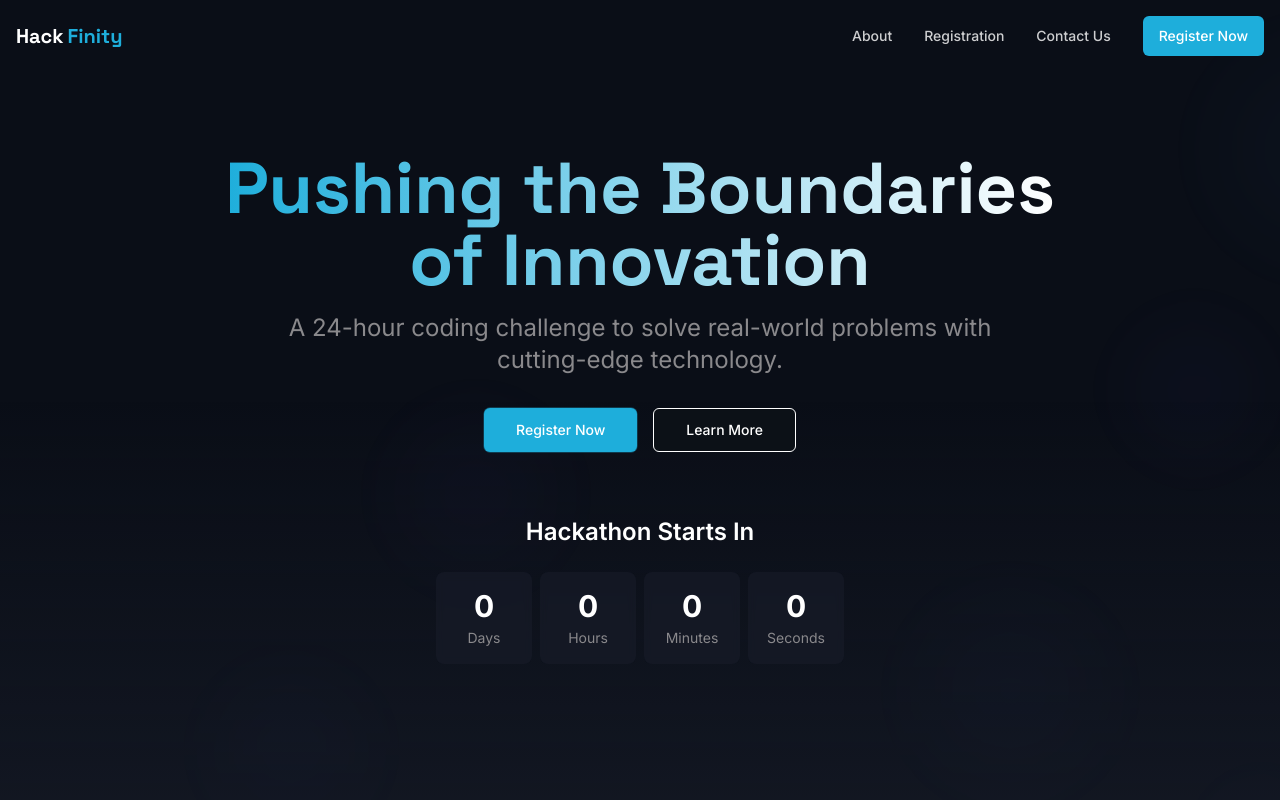
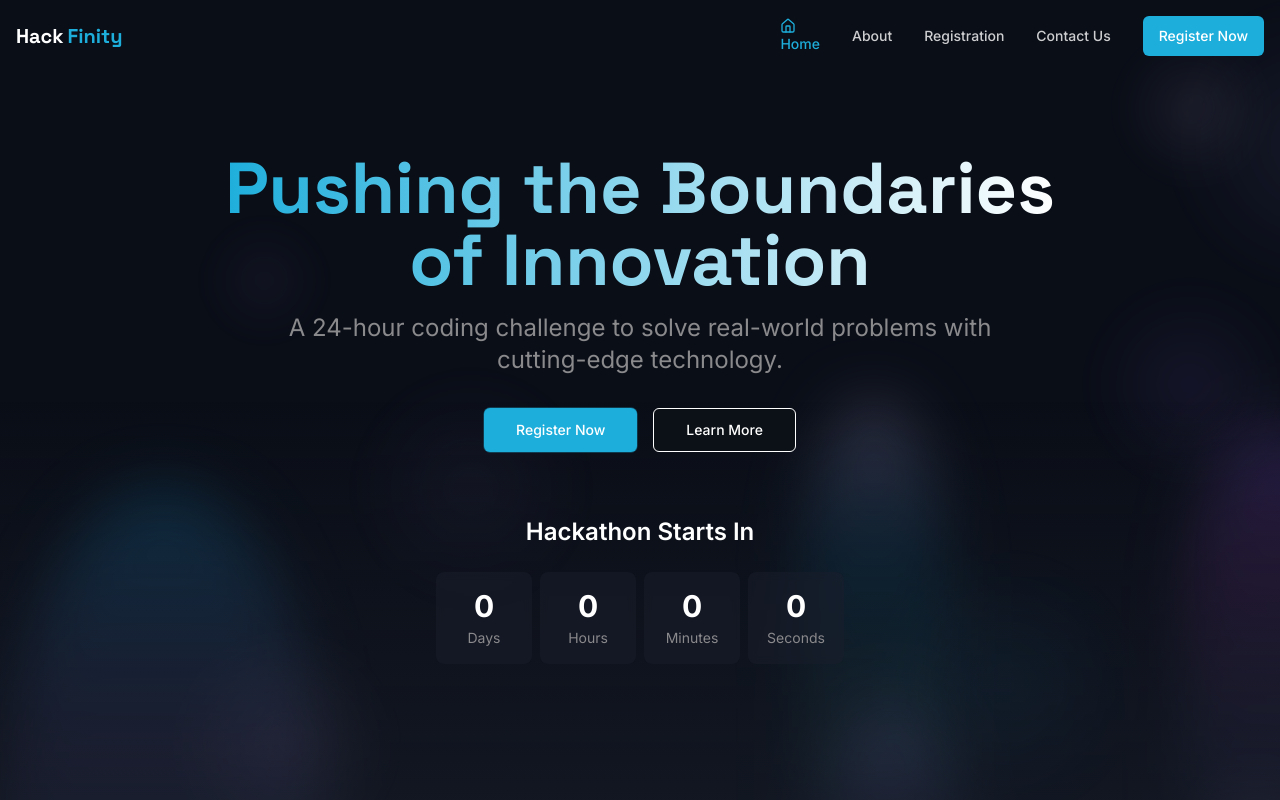
Before and after one commit to MohamedNasirS/Hack-Finity, a React (Vite) app: page / in a window 1280 px wide. Shown: the top 800 px of the page. Built offline with nearby package versions, Linux system fonts and the light colour scheme.

Commit message:
Add home button and improve background
- Added a home button to the navigation bar.
- Enhanced the interactive background with aurora colors.

```diff
--- a/src/components/Navbar.tsx
+++ b/src/components/Navbar.tsx
@@ -2,7 +2,7 @@
 import { useState, useEffect } from 'react';
 import { NavLink } from 'react-router-dom';
 import { Button } from "@/components/ui/button";
-import { Menu, X } from 'lucide-react';
+import { Menu, X, Home } from 'lucide-react';
 
 export const Navbar = () => {
   const [isOpen, setIsOpen] = useState(false);
@@ -32,6 +32,17 @@ export const Navbar = () => {
 
           {/* Desktop Navigation */}
           <nav className="hidden md:flex items-center space-x-8">
+            <NavLink
+              to="/"
+              className={({ isActive }) =>
+                `text-sm font-medium transition-colors flex items-center ${
+                  isActive ? 'text-hackfinity-blue' : 'text-white/80 hover:text-white'
+                } nav-link`
+              }
+            >
+              <Home size={16} className="mr-1" />
+              Home
+            </NavLink>
             <NavLink
               to="/about"
               className={({ isActive }) =>
@@ -83,6 +94,18 @@ export const Navbar = () => {
         <div className="md:hidden absolute top-full left-0 w-full bg-hackfinity-darkblue/95 backdrop-blur-md py-4 shadow-lg animate-fade-in">
           <nav className="flex flex-col space-y-4 px-4">
             <NavLink
+              to="/"
+              className={({ isActive }) =>
+                `text-sm font-medium py-2 transition-colors flex items-center ${
+                  isActive ? 'text-hackfinity-blue' : 'text-white/80 hover:text-white'
+                }`
+              }
+              onClick={() => setIsOpen(false)}
+            >
+              <Home size={16} className="mr-1" />
+              Home
+            </NavLink>
+            <NavLink
               to="/about"
               className={({ isActive }) =>
                 `text-sm font-medium py-2 transition-colors ${
--- a/src/components/StarsBackground.tsx
+++ b/src/components/StarsBackground.tsx
@@ -63,6 +63,35 @@ export const StarsBackground = () => {
       setTimeout(createStar, i * 100); // Stagger the creation slightly
     }
 
+    // Create aurora elements
+    const createAurora = () => {
+      const aurora = document.createElement('div');
+      aurora.classList.add('aurora');
+
+      // Random properties for variety
+      const width = 150 + Math.random() * 250;
+      const height = 300 + Math.random() * 400;
+      const x = Math.random() * window.innerWidth;
+      const y = (Math.random() * window.innerHeight * 0.5) + (window.innerHeight * 0.5);
+
+      // Choose a random aurora color palette
+      const colorTypes = ['green-purple', 'blue-purple', 'teal-blue', 'pink-purple'];
+      const colorType = colorTypes[Math.floor(Math.random() * colorTypes.length)];
+      aurora.classList.add(`aurora-${colorType}`);
+
+      aurora.style.width = `${width}px`;
+      aurora.style.height = `${height}px`;
+      aurora.style.left = `${x}px`;
+      aurora.style.bottom = `${y - window.innerHeight}px`;
+
+      // Random animation timing
+      const animDuration = 15 + Math.random() * 20;
+      aurora.style.animationDuration = `${animDuration}s`;
+
+      container.appendChild(aurora);
+      return aurora;
+    };
+
     // Create nebulas (subtle cosmic clouds)
     const createNebula = () => {
       const nebula = document.createElement('div');
@@ -71,21 +100,27 @@ export const StarsBackground = () => {
       const size = 100 + Math.random() * 200; // Random size
       const x = Math.random() * window.innerWidth;
       const y = Math.random() * window.innerHeight;
-      const hue = Math.floor(Math.random() * 60) + 200; // Blue/purple hues
+
+      // Use aurora-inspired colors for nebulas
+      const colorTypes = ['#9b87f5', '#0EA5E9', '#D6BCFA', '#8B5CF6', '#6E59A5'];
+      const color = colorTypes[Math.floor(Math.random() * colorTypes.length)];
 
       nebula.style.width = `${size}px`;
       nebula.style.height = `${size}px`;
       nebula.style.left = `${x}px`;
       nebula.style.top = `${y}px`;
-      nebula.style.background = `radial-gradient(circle, hsla(${hue}, 80%, 60%, 0.05) 0%, transparent 70%)`;
+      nebula.style.background = `radial-gradient(circle, ${color}20 0%, transparent 70%)`;
 
       container.appendChild(nebula);
 
       return nebula;
     };
 
+    // Create some auroras
+    const auroras = Array(4).fill(0).map(() => createAurora());
+
     // Create some nebulas
-    const nebulas = Array(6).fill(0).map(() => createNebula());
+    const nebulas = Array(8).fill(0).map(() => createNebula());
 
     // Animation loop for interactive elements
     let animationFrameId: number;
@@ -93,10 +128,16 @@ export const StarsBackground = () => {
     const animate = () => {
       // Move nebulas based on mouse position
       nebulas.forEach((nebula) => {
-        const offsetX = (mousePosition.x - 0.5) * 20;
-        const offsetY = (mousePosition.y - 0.5) * 20;
+        const offsetX = (mousePosition.x - 0.5) * 30;
+        const offsetY = (mousePosition.y - 0.5) * 30;
 
         nebula.style.transform = `translate(${offsetX}px, ${offsetY}px)`;
+      });
+
+      // Subtle movement for auroras based on mouse position
+      auroras.forEach((aurora) => {
+        const offsetX = (mousePosition.x - 0.5) * 10;
+        aurora.style.transform = `translateX(${offsetX}px)`;
       });
 
       animationFrameId = requestAnimationFrame(animate);
--- a/src/index.css
+++ b/src/index.css
@@ -91,6 +91,35 @@
   mix-blend-mode: screen;
 }
 
+/* Aurora Borealis Effect */
+.aurora {
+  position: absolute;
+  border-radius: 100% 100% 0 0;
+  filter: blur(30px);
+  transform-origin: bottom center;
+  opacity: 0.4;
+  mix-blend-mode: screen;
+  animation: aurora-wave 20s ease-in-out infinite alternate;
+  pointer-events: none;
+  will-change: transform, opacity;
+}
+
+.aurora-green-purple {
+  background: linear-gradient(180deg, rgba(155, 135, 245, 0.5) 0%, rgba(110, 89, 165, 0.3) 40%, rgba(70, 153, 117, 0.2) 80%);
+}
+
+.aurora-blue-purple {
+  background: linear-gradient(180deg, rgba(14, 165, 233, 0.5) 0%, rgba(155, 135, 245, 0.3) 40%, rgba(0, 191, 255, 0.2) 80%);
+}
+
+.aurora-teal-blue {
+  background: linear-gradient(180deg, rgba(214, 188, 250, 0.5) 0%, rgba(14, 165, 233, 0.3) 40%, rgba(45, 212, 191, 0.2) 80%);
+}
+
+.aurora-pink-purple {
+  background: linear-gradient(180deg, rgba(139, 92, 246, 0.5) 0%, rgba(217, 70, 239, 0.3) 40%, rgba(155, 135, 245, 0.2) 80%);
+}
+
 .countdown-item {
   @apply flex flex-col items-center justify-center bg-hackfinity-darkblue/50 backdrop-blur-sm rounded-lg p-4 w-20 md:w-24 mx-1;
 }
--- a/tailwind.config.ts
+++ b/tailwind.config.ts
@@ -113,6 +113,20 @@ export default {
           '0%, 100%': { opacity: '0.5' },
           '50%': { opacity: '0.7' }
         },
+        'aurora-wave': {
+          '0%': {
+            transform: 'scaleX(1.0) translateX(0%)',
+            opacity: '0.4'
+          },
+          '50%': {
+            transform: 'scaleX(1.1) translateX(3%)',
+            opacity: '0.6'
+          },
+          '100%': {
+            transform: 'scaleX(0.9) translateX(-3%)',
+            opacity: '0.3'
+          }
+        },
         'fade-in': {
           '0%': { opacity: '0', transform: 'translateY(10px)' },
           '100%': { opacity: '1', transform: 'translateY(0)' }
@@ -127,6 +141,7 @@ export default {
         'accordion-up': 'accordion-up 0.2s ease-out',
         'shooting-star': 'shooting-star 5s linear forwards',
         'nebula-pulse': 'nebula-pulse 8s ease-in-out infinite',
+        'aurora-wave': 'aurora-wave 20s ease-in-out infinite alternate',
         'fade-in': 'fade-in 0.6s ease-out',
         'btn-pulse': 'btn-pulse 2s infinite'
       }
```
